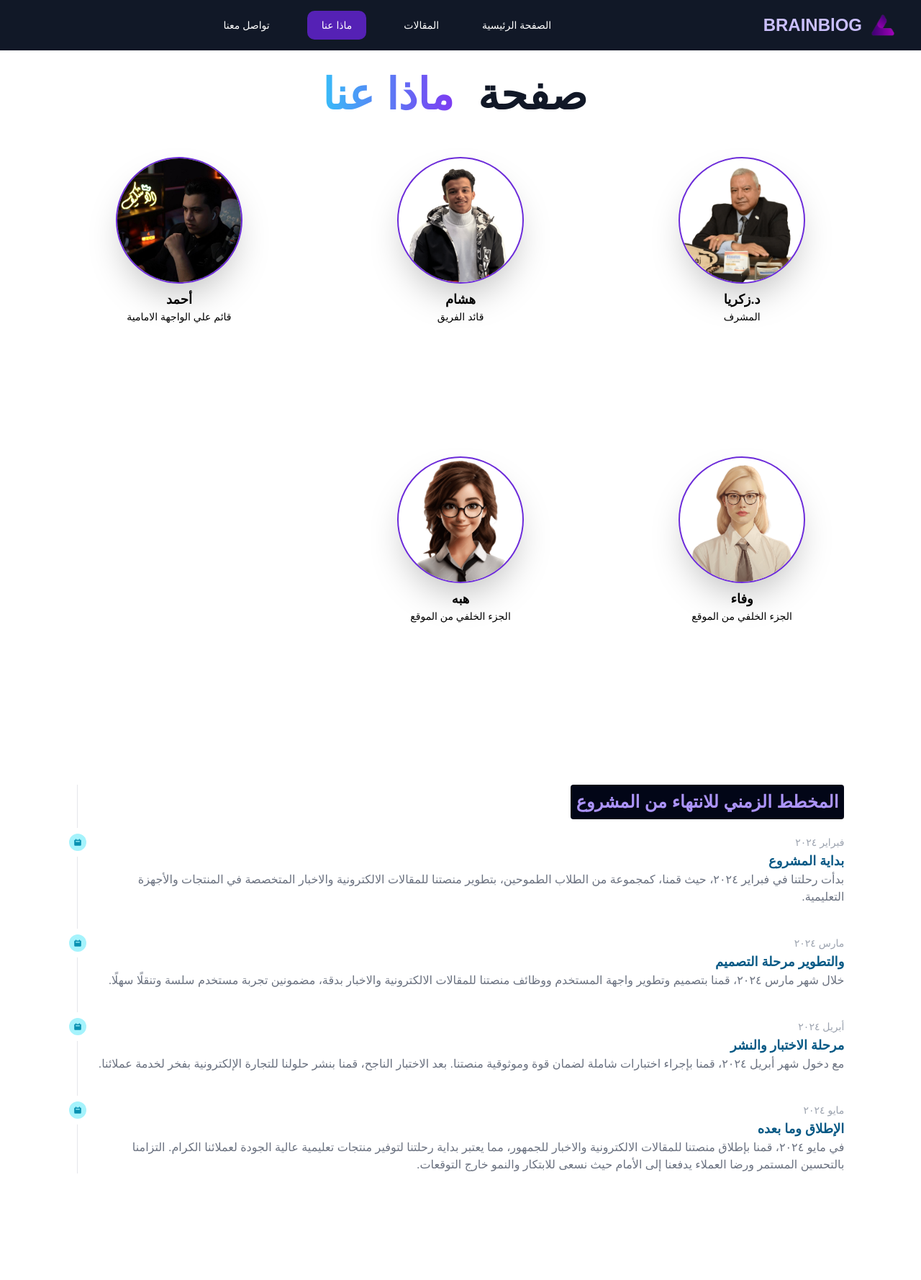
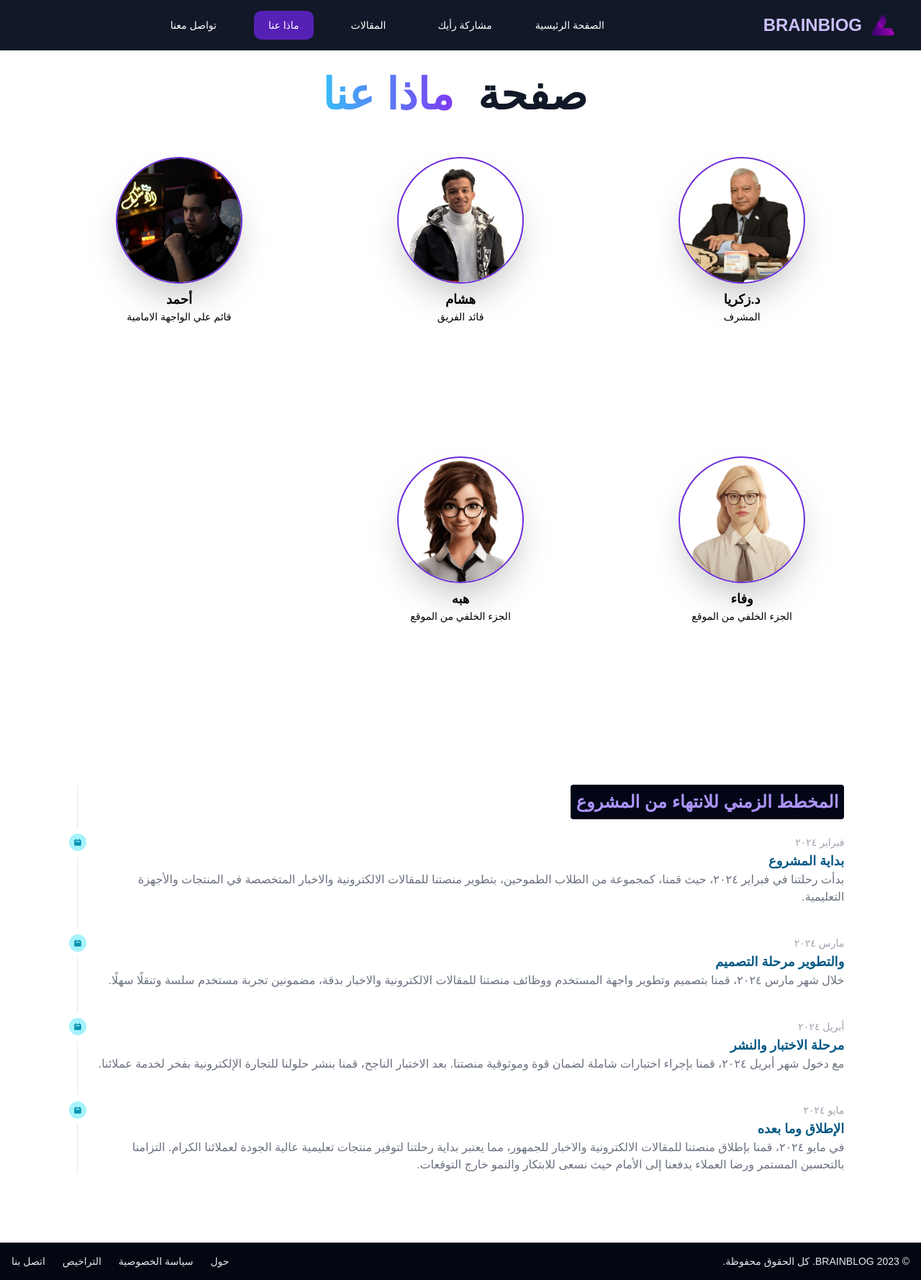
Before and after one commit to muhammad-nabih/blog, a Next.js app: page /about in a window 1280 px wide. Shown: the whole page at 72% size. Before the commit the page ends 1726 px from the top, so only its background shows below. Built offline with nearby package versions, Linux system fonts and the light colour scheme; a web font is replaced by a local one.

Commit message:
add share page

```diff
--- a/src/app/(pages)/about/page.js
+++ b/src/app/(pages)/about/page.js
@@ -1,5 +1,6 @@
 "use client";
 import AboutUs from "@/components/AboutUs/AboutUs";
+import Footer from "@/components/Footer/Footer";
 import TimelineComponent from "@/components/Timeline/Timeline";
 import TitleSection from "@/components/TitleSection/TitleSection";
 
@@ -9,6 +10,7 @@ const About = () => {
       <TitleSection firstPiece={"صفحة "} secondPiece={"ماذا عنا "} />
       <AboutUs />
       <TimelineComponent />
+      <Footer/>
     </>
   );
 };
--- a/src/app/(pages)/articles/page.js
+++ b/src/app/(pages)/articles/page.js
@@ -3,12 +3,14 @@ import React from "react";
 import Article from "@/components/Article/Article";
 import { motion } from "framer-motion"; // استيراد motion من Framer Motion
 import TitleSection from "@/components/TitleSection/TitleSection";
+import Footer from "@/components/Footer/Footer";
 
 const Articles = () => {
   return (
     <>
       <TitleSection firstPiece={"صفحة"} secondPiece={"المقالات"} />
       <Article />
+      <Footer/>
     </>
   );
 };
--- a/src/app/(pages)/contact/page.js
+++ b/src/app/(pages)/contact/page.js
@@ -1,5 +1,6 @@
 "use client";
 import ContactUs from "@/components/ContactUs/ContactUs";
+import Footer from "@/components/Footer/Footer";
 import TitleSection from "@/components/TitleSection/TitleSection";
 import { motion } from "framer-motion";
 
@@ -8,6 +9,7 @@ export default function Contact() {
     <>
       <TitleSection firstPiece={"صفحة "} secondPiece={"تواصل معنا"} />
       <ContactUs />
+      <Footer/>
     </>
   );
 }
--- /dev/null
+++ b/src/app/(pages)/share/page.js
@@ -0,0 +1,17 @@
+import Footer from "@/components/Footer/Footer";
+import Landing from "@/components/Landing/Landing";
+import TitleSection from "@/components/TitleSection/TitleSection";
+import CommentSection from "@/components/comment/CommentSection";
+
+const Share = () => {
+  return (
+    <>
+      <Landing />
+      <TitleSection firstPiece={"قسم"} secondPiece={"مشاركة الاراء"} />
+      <CommentSection />
+      <Footer />
+    </>
+  );
+};
+
+export default Share;
--- a/src/app/page.js
+++ b/src/app/page.js
@@ -4,6 +4,7 @@ import Article from "@/components/Article/Article";
 import ContactUs from "@/components/ContactUs/ContactUs";
 import Footer from "@/components/Footer/Footer";
 import Landing from "@/components/Landing/Landing";
+import TimelineComponent from "@/components/Timeline/Timeline";
 import TitleSection from "@/components/TitleSection/TitleSection";
 import { motion } from "framer-motion";
 export default function Home() {
@@ -14,9 +15,10 @@ export default function Home() {
       <Article />
       <TitleSection firstPiece={"قسم  "} secondPiece={"ماذا عنا "} />
       <AboutUs />
-
+      <TimelineComponent />
       <TitleSection firstPiece={"قسم"} secondPiece={"تواصل معنا "} />
       <ContactUs />
+
       <Footer />
     </>
   );
--- a/src/components/Navbar/Navbar.jsx
+++ b/src/components/Navbar/Navbar.jsx
@@ -37,6 +37,16 @@ export default function Navbar_Component() {
         >
           الصفحة الرئيسية
         </Navbar.Link>
+
+        <Navbar.Link
+          className={`${styles.link} ${
+            pathname === "/share" ? styles.active : ""
+          }`}
+          href="/share"
+        >
+          مشاركة رأيك
+        </Navbar.Link>
+
         <Navbar.Link
           className={`${styles.link} ${
             pathname === "/articles" ? styles.active : ""
@@ -45,6 +55,7 @@ export default function Navbar_Component() {
         >
           المقالات
         </Navbar.Link>
+
         <Navbar.Link
           className={`${styles.link} ${
             pathname === "/about" ? styles.active : ""
--- a/src/components/Timeline/Timeline.jsx
+++ b/src/components/Timeline/Timeline.jsx
@@ -1,3 +1,4 @@
+
 import { Timeline } from "flowbite-react";
 import { HiCalendar } from "react-icons/hi";
 import { motion } from "framer-motion";
--- a/src/components/TitleSection/TitleSection.jsx
+++ b/src/components/TitleSection/TitleSection.jsx
@@ -1,3 +1,5 @@
+'use client'
+
 import React from "react";
 import { motion } from "framer-motion";
 const TitleSection = ({ firstPiece, secondPiece }) => {
```
